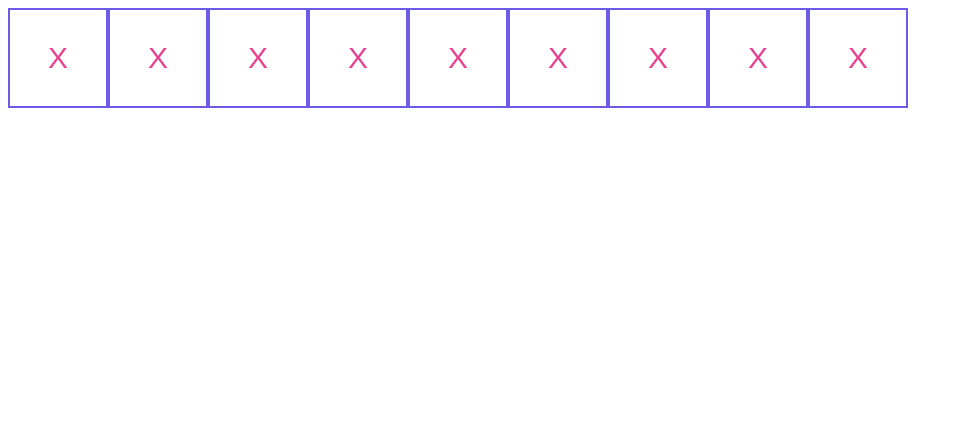
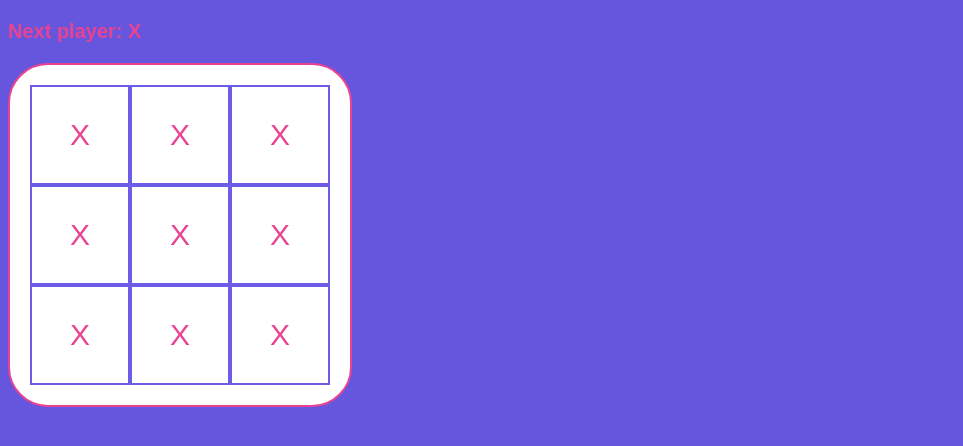
Before and after one commit to pedroaraujo20/15dias-de-react, a React (Create React App) app: page / in a window 1280 px wide. Shown: the top 446 px of the page, without its empty margins (0-963 px from the left). Built offline with nearby package versions, Linux system fonts and the light colour scheme.

Commit message:
Feito o desafio básico e intermediario

```diff
--- a/src/App.js
+++ b/src/App.js
@@ -1,7 +1,15 @@
 import React from 'react';
 
 import Board from './components/Board/index.js';
+import NextPlayer from './components/Nextplayer/index';
 
-const App = () => <Board qtd="9"/>;
+const App = () => {
+    return (
+        <>
+            <NextPlayer />
+            <Board qtd="9"/>
+        </>
+    );
+}
 
 export default App;
--- a/src/components/Board/index.js
+++ b/src/components/Board/index.js
@@ -1,4 +1,5 @@
 import React from 'react';
+import './styles.css';
 
 import Square from '../Square/index';
 
@@ -14,7 +15,7 @@ const completeBoard = qtd => {
 
 const Board = ({qtd}) => {
     return (
-        <article>
+        <article className="board">
             {completeBoard(qtd)}
         </article>
     );
--- /dev/null
+++ b/src/components/Board/styles.css
@@ -0,0 +1,14 @@
+* {
+    background-color: #6556dd;
+}
+
+.board {
+    width: 300px;
+    height: 300px;
+    border: 2px solid #e84393;
+    border-radius: 40px;
+    padding: 20px;
+    background-color: #ffffff;
+    display: flex;
+    flex-wrap: wrap;
+}
--- /dev/null
+++ b/src/components/Nextplayer/index.js
@@ -0,0 +1,10 @@
+import React from 'react';
+import './styles.css';
+
+const Nextplayer = () => {
+    return (
+        <p className="next">Next player: X</p>
+    );
+}
+
+export default Nextplayer;
--- /dev/null
+++ b/src/components/Nextplayer/styles.css
@@ -0,0 +1,6 @@
+.next {
+    font-size: 20px;
+    font-weight: bold;
+    color: #e84393;
+    font-family: Arial, Helvetica, sans-serif;
+}
--- a/src/components/Square/index.js
+++ b/src/components/Square/index.js
@@ -1,10 +1,20 @@
-import React from 'react';
+import React, { Component } from 'react';
 import "./styles.css";
 
-const handleClick = texto => () => alert(texto);
+export default class Square extends Component {
+    constructor(props) {
+        super(props);
+        this.state = {status: "X"};
+    }
 
-const Square = () => (
-    <button className="square" onClick={handleClick("Aeee")}>X</button>
-);
+    handleClick = () => {
+       let state = this.state.status;
+       state === "X" ? this.setState({status: "O"}) : this.setState({status: "X"});
+    }
 
-export default Square;
+    render() {
+        return (
+            <button className="square" onClick={this.handleClick}>{this.state.status}</button>
+        );
+    }
+}
```
